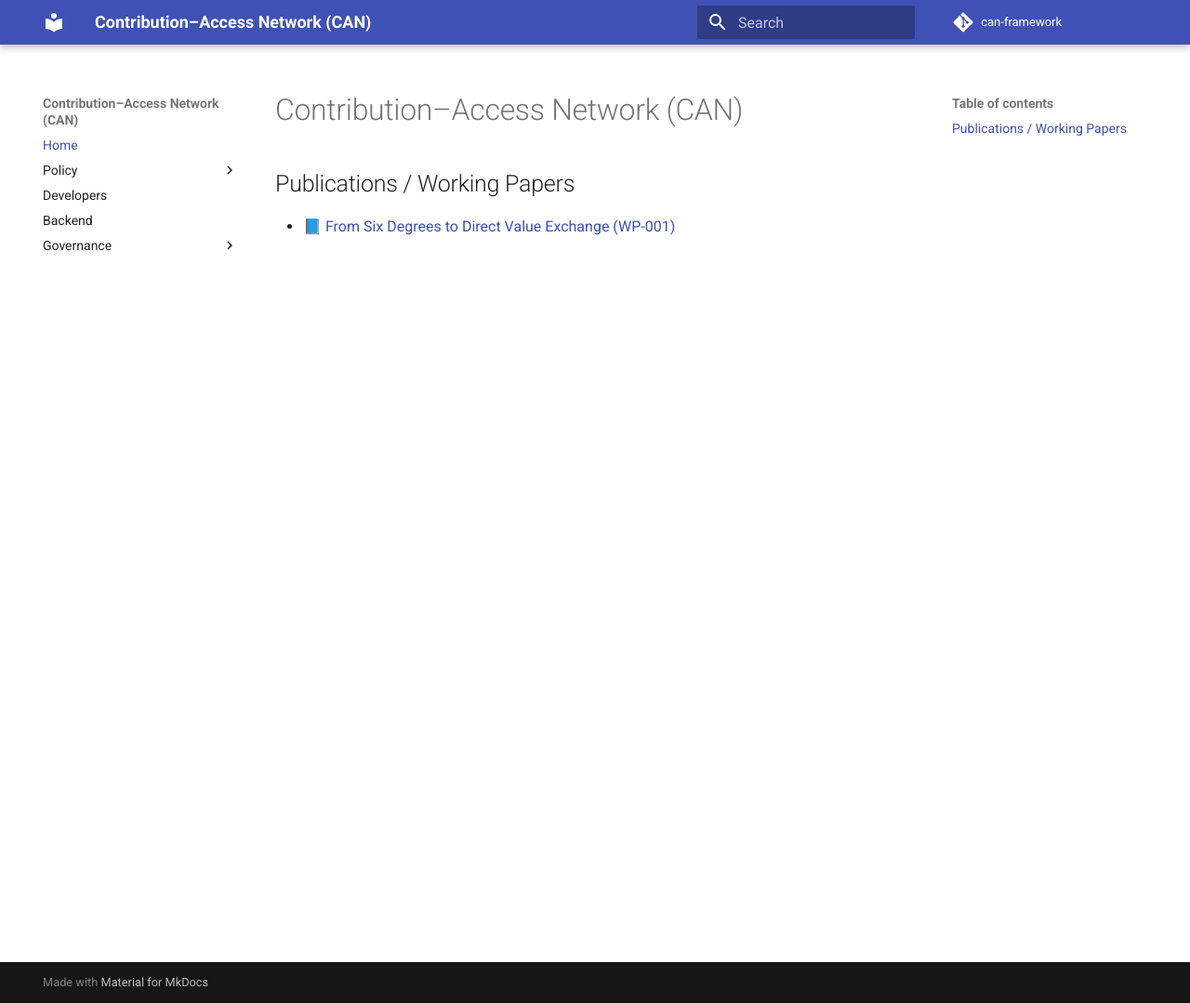
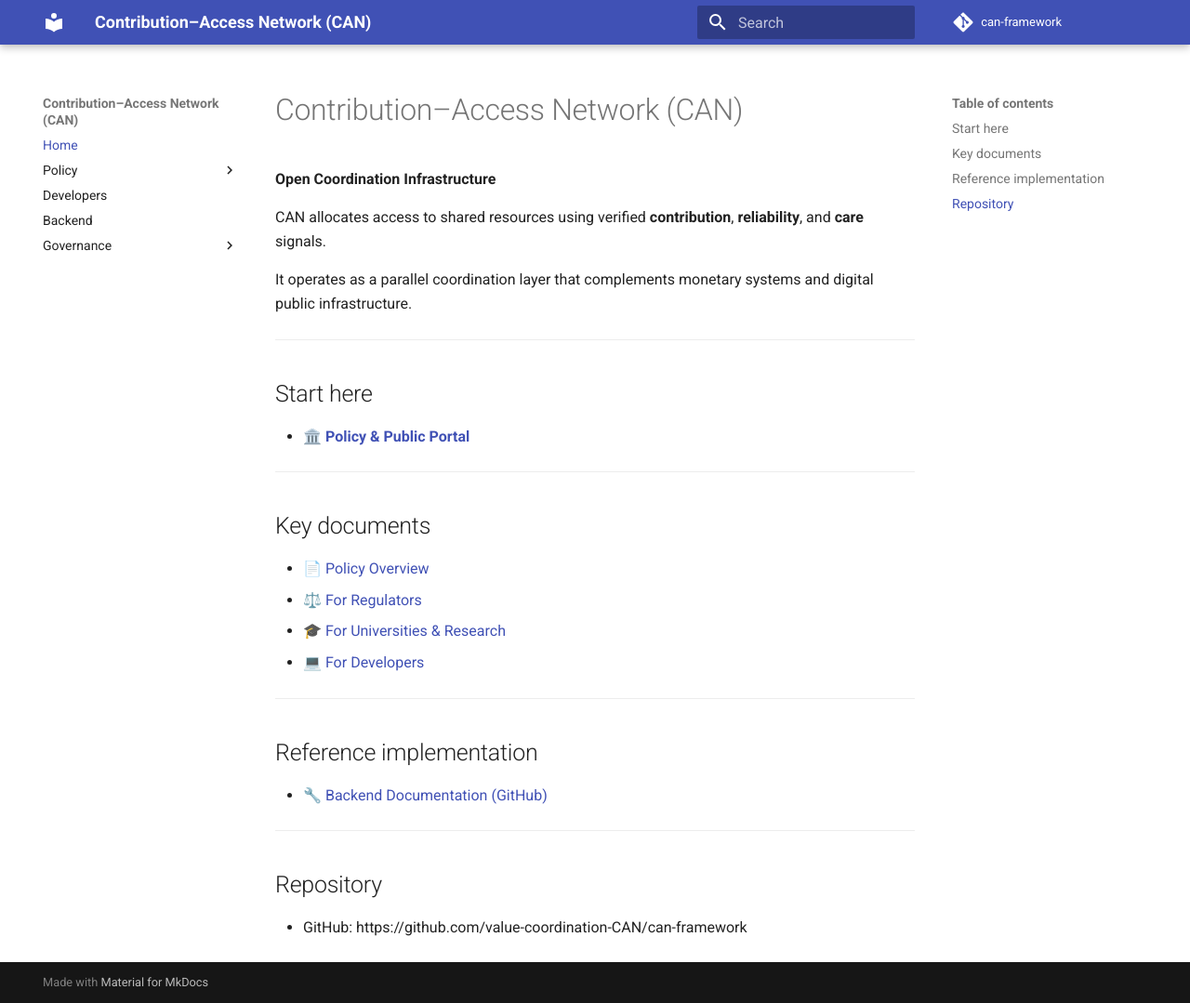
Before and after one commit to value-coordination-CAN/can-framework, an MkDocs documentation site: the page built from docs/index.md, in a window 1280 px wide and 1079 px high. Shown: the whole window at 93% size. Built offline with MkDocs 1.6.1 and Material for MkDocs 9.7.7, drawn with Linux system fonts in a browser that asks for light colours; comment, search, counter and statistics services are not loaded.

```diff
--- a/docs/index.md
+++ b/docs/index.md
@@ -1,5 +1,34 @@
 # Contribution–Access Network (CAN)
 
-## Publications / Working Papers
+**Open Coordination Infrastructure**
 
-- 📘 [From Six Degrees to Direct Value Exchange (WP-001)](publications/wp-001-network-value.md)
+CAN allocates access to shared resources using verified **contribution**, **reliability**, and **care** signals.
+
+It operates as a parallel coordination layer that complements monetary systems and digital public infrastructure.
+
+---
+
+## Start here
+
+- 🏛️ **[Policy & Public Portal](landing/index.md)**
+
+---
+
+## Key documents
+
+- 📄 [Policy Overview](about/POLICY_ABOUT.md)
+- ⚖️ [For Regulators](about/FOR_REGULATORS.md)
+- 🎓 [For Universities & Research](about/FOR_UNIVERSITIES_AND_RESEARCH.md)
+- 💻 [For Developers](about/FOR_DEVELOPERS.md)
+
+---
+
+## Reference implementation
+
+- 🔧 [Backend Documentation (GitHub)](https://github.com/value-coordination-CAN/can-framework/blob/main/backend/README.md)
+
+---
+
+## Repository
+
+- GitHub: https://github.com/value-coordination-CAN/can-framework
```
